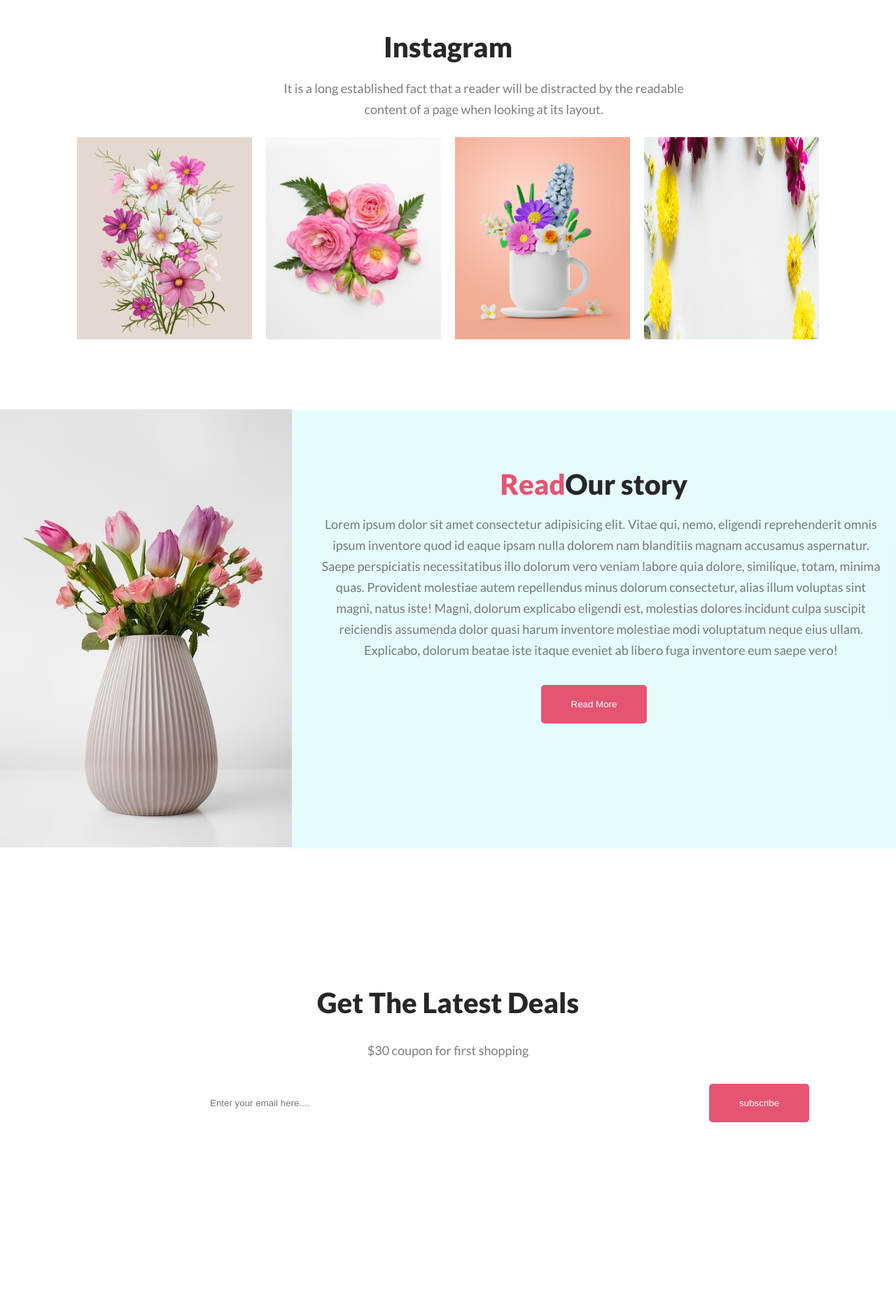
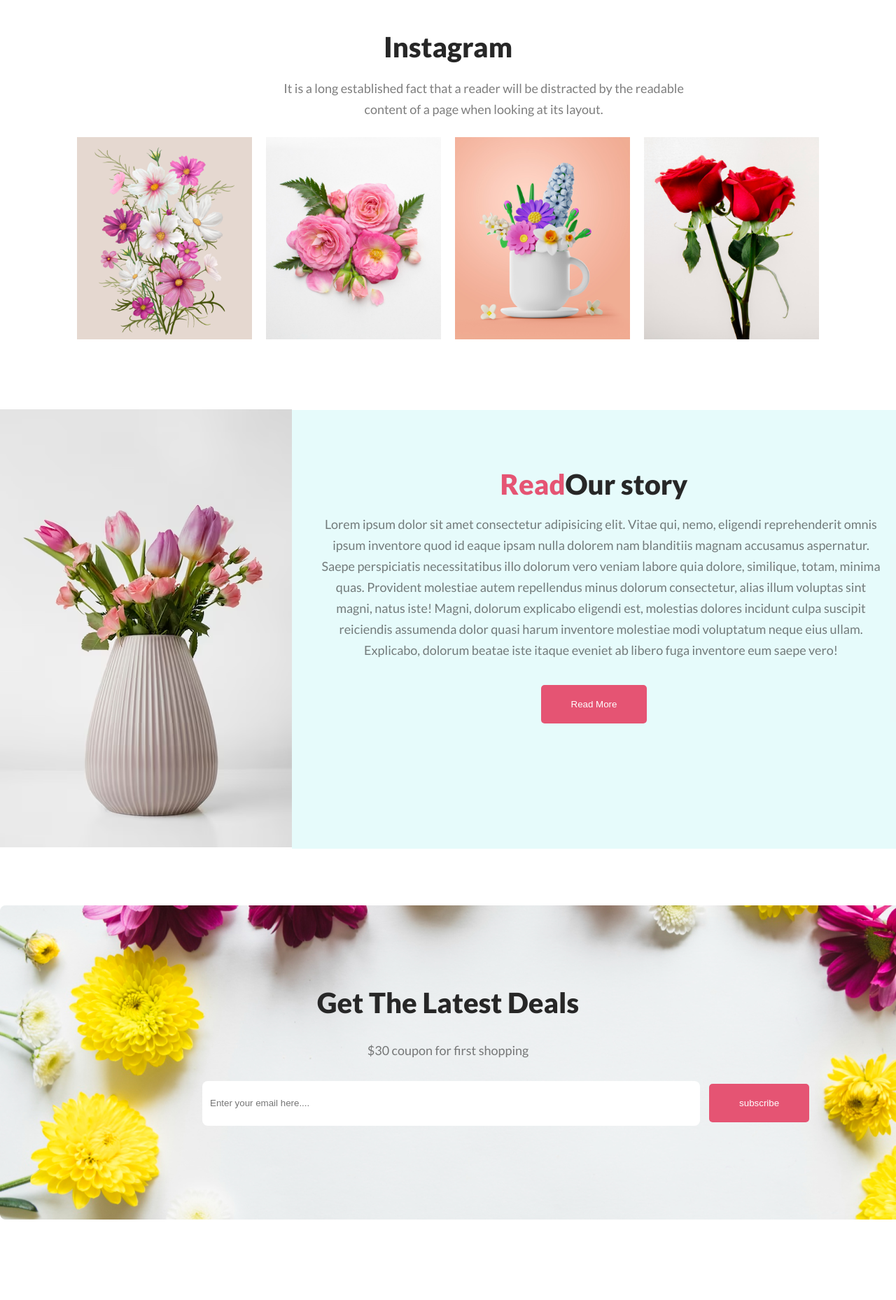
Before and after one commit to shahi-shawal/flower-assignment, a plain HTML site: page index.html in a window 1280 px wide. Shown: the part 2525-4383 px from the top of the page at 70% size. Drawn offline with Linux system fonts and the light colour scheme.

Commit message:
adding image

```diff
--- a/index.html
+++ b/index.html
@@ -100,7 +100,7 @@
                 <img src="./asset/rectangle4.png" alt="" srcset="" width="250px">
                 <img src="./asset/flower1.png" alt="" srcset="" width="250px" >
                 <img src="./asset/rectangle5.png" alt="" srcset="" width="250px">
-                <img src="./asset/rectangle9.png" alt="" srcset="" width="250px">
+                <img src="./asset/rectangle06.png" alt="" srcset="" width="250px">
             </div>
         </section>
         <!-- End instagram section -->
--- a/style/styles.css
+++ b/style/styles.css
@@ -265,7 +265,7 @@ p.banner-peragraph {
 /* start subscribe section */
 
 .subscribe-section{
-        background: url(../asset/rectangle\ 9.png);
+        background: url(../asset/rectangle9.png);
         background-repeat: no-repeat;
         background-size: cover;
         width: auto;
```
